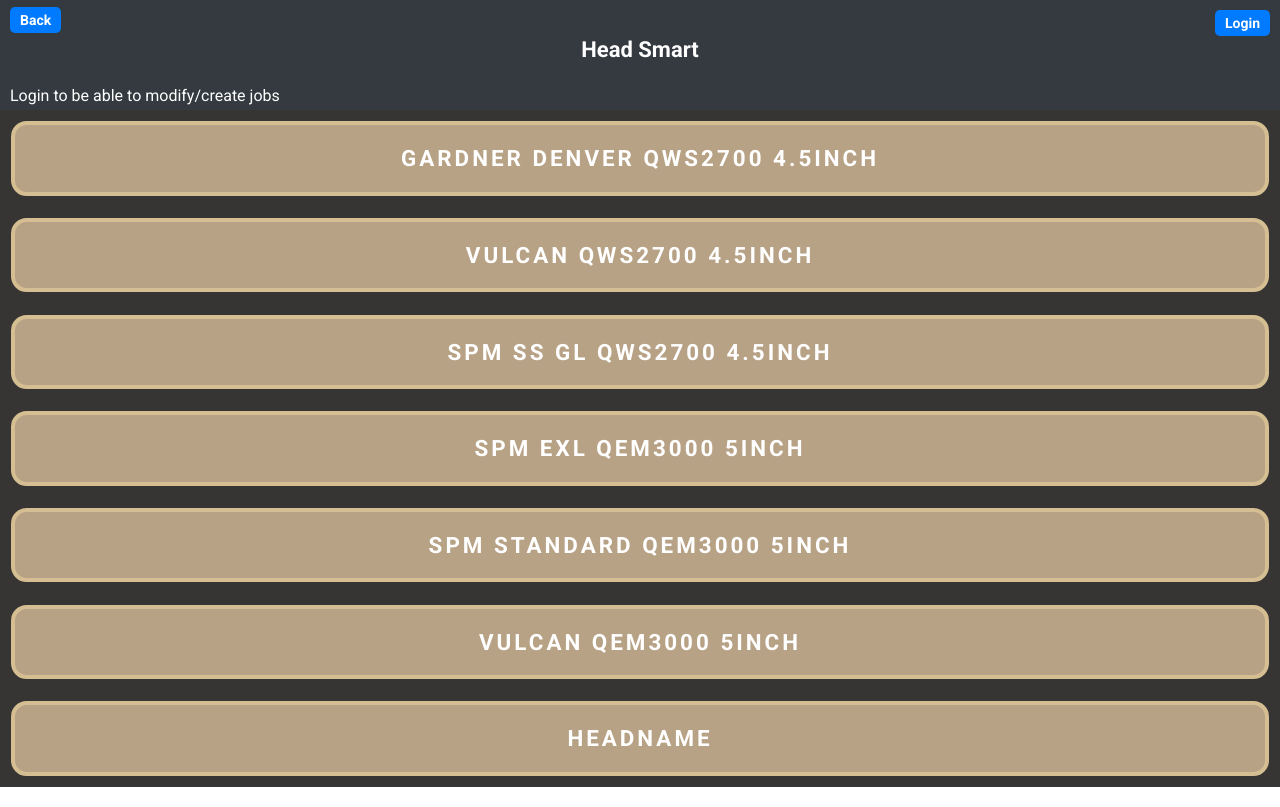
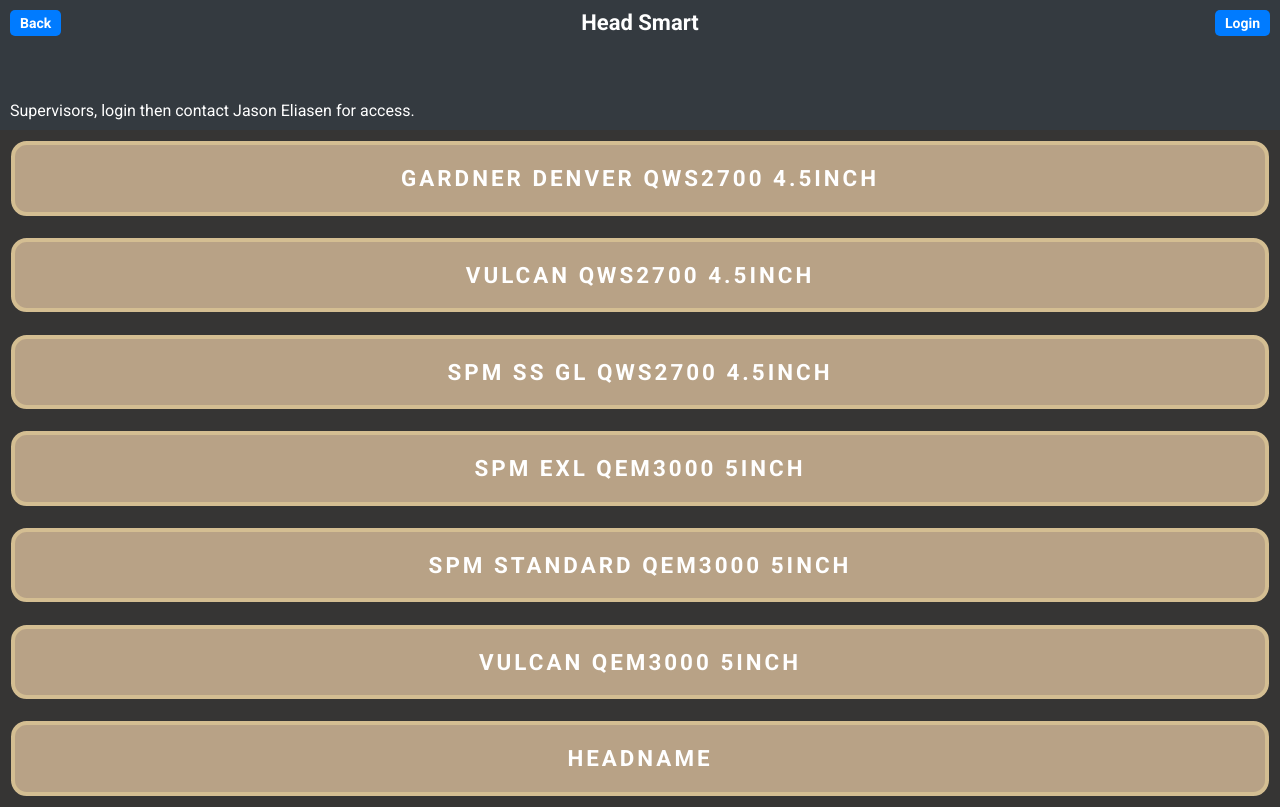
Before and after one commit to EliasenJason/head-smart, a Next.js app: page /heads in a window 1280 px wide. Built offline with nearby package versions, Linux system fonts and the light colour scheme; no server answers.

Commit message:
adjusted permission access to some functionality

```diff
--- a/components/title.js
+++ b/components/title.js
@@ -5,20 +5,27 @@ const TitleContainer = styled.div`
   background-color: #343a40;
   color: #fff;
   padding: 10px;
-  padding-bottom: 40px;
   width: 100%;
   position: relative;
+  min-height: 130px;
+
+  @media (max-width: 768px) {
+    padding: 20px;
+  }
 `;
 
 const TitleText = styled.h1`
   font-size: 22px;
   margin: 0;
   text-align: center;
-  padding: 8px;
+
+  @media (max-width: 768px) {
+    font-size: 18px;
+  }
 `;
 
-const BackButton = styled.a`
-  background-color: #007BFF;
+const ButtonBase = styled.a`
+  background-color: #007bff;
   color: #fff;
   padding: 5px 10px;
   border: none;
@@ -33,66 +40,77 @@ const BackButton = styled.a`
   }
 `;
 
-const LoginButton = styled.a`
+const BackButton = styled(ButtonBase)`
+  position: absolute;
+  top: 10px;
+  left: 10px;
+
+  @media (max-width: 768px) {
+    margin-bottom: 10px;
+  }
+`;
+
+const LoginButton = styled(ButtonBase)`
   position: absolute;
   top: 10px;
   right: 10px;
-  background-color: #007BFF;
-  color: #fff;
-  padding: 5px 10px;
-  border: none;
-  border-radius: 5px;
-  cursor: pointer;
-  transition: background-color 0.3s;
-  font-size: 14px;
-  font-weight: 600;
-`
 
-const LogoutButton = styled.a`
+  @media (max-width: 768px) {
+    margin-bottom: 10px;
+  }
+`;
+
+const LogoutButton = styled(ButtonBase)`
   position: absolute;
   top: 10px;
   right: 10px;
-  background-color: #007BFF;
-  color: #fff;
-  padding: 5px 10px;
-  border: none;
-  border-radius: 5px;
-  cursor: pointer;
-  transition: background-color 0.3s;
-  font-size: 14px;
-  font-weight: 600;
-`
-const Profile = styled.a`
+`;
+
+const Profile = styled(ButtonBase)`
   position: absolute;
   bottom: 10px;
   right: 10px;
-  background-color: #007BFF;
-  color: #fff;
-  padding: 5px 10px;
-  border: none;
-  border-radius: 5px;
-  cursor: pointer;
-  transition: background-color 0.3s;
-  font-size: 14px;
-  font-weight: 600;
-`
+
+  @media (max-width: 768px) {
+    margin-top: 10px;
+  }
+`;
 
 const GreetingBox = styled.p`
   position: absolute;
-  bottom: auto;
   left: 10px;
-`
+  bottom: 10px;
+  margin: 0;
+
+  @media (max-width: 768px) {
+    margin-top: 10px;
+    top: 45px;
+    right: 70px;
+  }
+`;
 
 export default function Title({ backButtonHref, Text }) {
-  const {user, error, isloading} = useUser()
+  const { user, error, isloading } = useUser();
 
   return (
     <TitleContainer>
       <BackButton href={backButtonHref}>Back</BackButton>
       <TitleText>{Text}</TitleText>
-      {user ? <GreetingBox>Welcome, {user.name}</GreetingBox> : <GreetingBox>Login to be able to modify/create jobs</GreetingBox>}
-      {user ? <LogoutButton href='/api/auth/logout'>Logout</LogoutButton> : <LoginButton href='/api/auth/login'>Login</LoginButton>}
-      {user?.role.includes('supervisor') && <Profile href="/maintenance/user/profile">My Profile</Profile>}
+      {user ? (
+        <GreetingBox>Welcome, {user.name}</GreetingBox>
+      ) : (
+        <GreetingBox>
+          Supervisors, login then contact Jason Eliasen for access.
+        </GreetingBox>
+      )}
+      {user ? (
+        <LogoutButton href="/api/auth/logout">Logout</LogoutButton>
+      ) : (
+        <LoginButton href="/api/auth/login">Login</LoginButton>
+      )}
+      {user?.role?.includes('supervisor') && (
+        <Profile href="/maintenance/user/profile">My Profile</Profile>
+      )}
     </TitleContainer>
   );
 }
--- a/pages/maintenance/[job].js
+++ b/pages/maintenance/[job].js
@@ -167,9 +167,9 @@ export default function JobDetail({ job }) {
           </RightUnits>
         </UnitsContainer>
         <ButtonContainer>
-          <ActionButton onClick={() => toggleDeletePopUp()}>Delete job</ActionButton>
+          {user?.role?.includes('supervisor') && (<ActionButton onClick={() => toggleDeletePopUp()}>Delete job</ActionButton>)}
           {hasMaintenanceAssigned && <ActionButton onClick={() => seeAssignedMaintenance()}>Assigned Maintenance</ActionButton>}
-          <ActionButton onClick={() => adjustJob()}>Adjust job</ActionButton>
+          {user?.role?.includes('supervisor') && (<ActionButton onClick={() => adjustJob()}>Adjust job</ActionButton>)}
         </ButtonContainer>
         {showDeletePopUp && <Confirm title={"Delete Confirmation"} description={"Are you sure you want to delete this Job?"} action={deleteJob} popUpToggle={toggleDeletePopUp}/>}
         <LoadingSpinner isLoading={isLoading} />
```
Also changed, not shown: pages/maintenance.js (+17 -2 lines), pages/maintenance/[job]/assignedMaintenance.js (+6 -2 lines).
